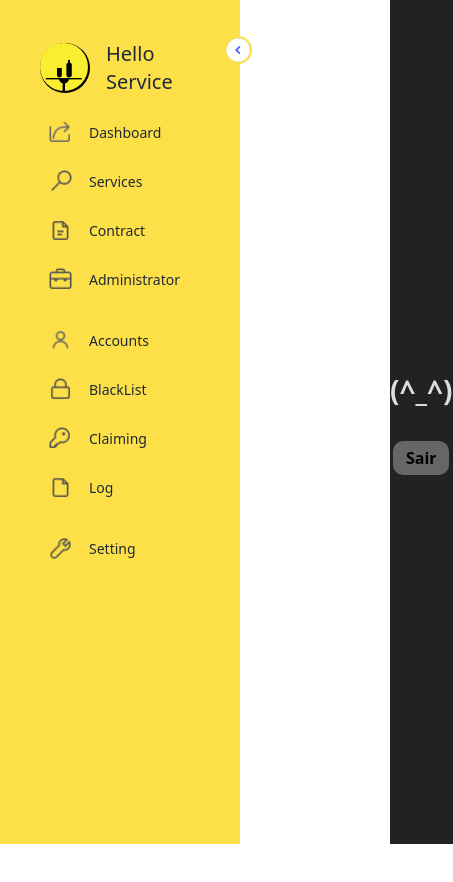
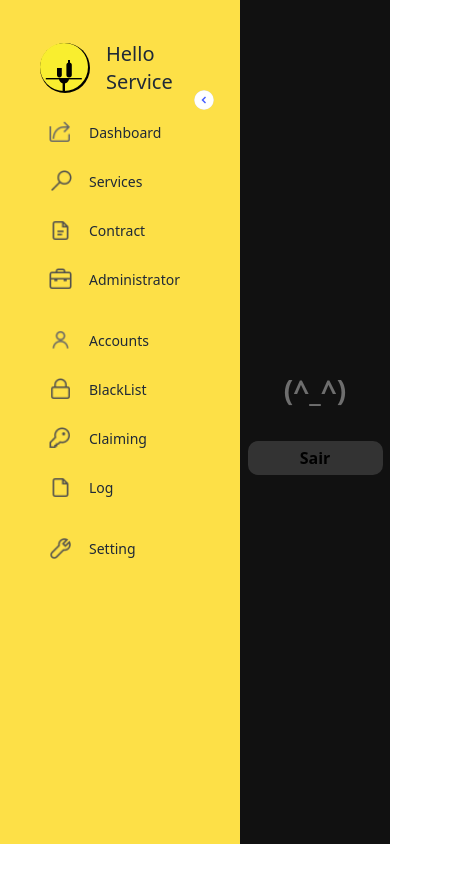
Before and after one commit to MathLevi20/Admin-Hello-Service, a Next.js app: page /Settings in a window 390 px wide. Shown: the top 882 px of the page, 453 px wide, since content can reach past the window. Built offline with nearby package versions, Linux system fonts and the light colour scheme.

Commit message:
deploy: test scroll on mobile

```diff
--- a/src/components/navbar/index.tsx
+++ b/src/components/navbar/index.tsx
@@ -12,6 +12,7 @@ import { SlSettings } from "react-icons/sl";
 import Link from "next/link";
 import Image from "next/image";
 import { useMediaQuery } from "react-responsive";
+import "src/page/globals.css"; // Importe o arquivo CSS personalizado
 
 const Sidebar = () => {
   const [open, setOpen] = useState(true);
@@ -72,30 +73,35 @@ const Sidebar = () => {
   ];
 
   return (
-    <div className="">
+    <div className="   ">
       <div
-        className={`w-screen inset-0 bg-black/50 ${
-          open ? "block" : "hidden"
-        } md:hidden`}
+        className={`fixed inset-0 bg-black/50 ${open ? "block" : "hidden"} `}
         onClick={toggleSidebar}
       ></div>
 
       <div
-        className={`fixed bg-yellow-300 h-full p-10 transition-transform  max-h-screen min-h-screen duration-400  transform ${
-          open ? "translate-x-0 w-60" : "w-10 md:w-20 -translate-x-full "
-        } ${
+        className={`fixed bg-yellow-300  h-full p-10 transition-transform  max-h-screen min-h-screen duration-400  transform ${
+          open
+            ? "translate-x-0 w-60 absolute"
+            : "w-10 md:w-20 -translate-x-full "
+        } overflow-x-hidden scrollable-container   overflow-auto scrollbar-thin scrollbar-thumb-transparent scrollbar-track-transparent${
           isTabletMid && !open ? "hidden" : ""
         }  md:translate-x-0 md:static  md:p-4 relative `}
       >
+        {" "}
+        <div className="relative">
           <Image
             alt="control"
             src="/control.png"
             className={`absolute cursor-pointer  rounded-full
-       -right-3 top-9 w-7 border-2 border-yellow-300 ${!open && "rotate-180"} `}
+       -right-4 top-12 w-6 border-2 border-yellow-300 ${
+         !open && "rotate-180 "
+       } `}
             width={50}
             height={50}
             onClick={() => setOpen(!open)}
           />
+        </div>
         <div className="flex gap-x-4 items-center">
           <Image
             alt="logo"
@@ -114,7 +120,6 @@ const Sidebar = () => {
             Hello Service
           </h1>
         </div>
-
         <ul className="pt-2">
           {Menus.map((menu) => (
             <div key={menu.title}>
@@ -139,7 +144,6 @@ const Sidebar = () => {
             </div>
           ))}
         </ul>
-
         <motion.div
           onClick={toggleSidebar}
           animate={
--- a/src/page/globals.css
+++ b/src/page/globals.css
@@ -2,7 +2,55 @@
 @tailwind components;
 @tailwind utilities;
 @layer base {
-    html {
-        -webkit-tap-highlight-color: transparent;
-    }
+  html {
+    -webkit-tap-highlight-color: transparent;
+  }
+  /* Hide scrollbar for Chrome, Safari and Opera */
+  .no-scrollbar1::-webkit-scrollbar {
+    display: none;
+  }
+
+  /* Hide scrollbar for IE, Edge and Firefox */
+  .no-scrollbar {
+    -ms-overflow-style: none; /* IE and Edge */
+    scrollbar-width: none; /* Firefox */
+  }
+  .scrollable-container {
+    overflow-y: hidden; /* Oculta a rolagem vertical */
+    overflow-x: auto; /* Habilita a rolagem horizontal */
+    scrollbar-width: thin; /* Largura da barra de rolagem */
+    scrollbar-color: transparent transparent; /* Cor da barra e do fundo */
+  }
+
+  /* Estilizando a barra de rolagem */
+  .scrollable-container::-webkit-scrollbar {
+    width: 8px; /* Largura da barra de rolagem */
+  }
+
+  .scrollable-container::-webkit-scrollbar-track {
+    background-color: transparent; /* Cor do fundo da barra de rolagem */
+  }
+
+  .scrollable-container::-webkit-scrollbar-thumb {
+    background-color: rgba(0, 0, 0, 0.2); /* Cor da barra de rolagem */
+    border-radius: 4px; /* Raio da borda da barra de rolagem */
+  }
+
+  .scrollable-container::-webkit-scrollbar-thumb:hover {
+    background-color: rgba(
+      0,
+      0,
+      0,
+      0.4
+    ); /* Cor da barra de rolagem quando o mouse está sobre ela */
+  }
+  .scrollbar-overlay {
+    position: absolute;
+    top: 0;
+    right: 0;
+    bottom: 0;
+    width: 8px; /* Largura da barra de rolagem */
+    background-color: rgba(0, 0, 0, 0.5); /* Cor da barra de rolagem */
+    z-index: 10; /* Posiciona a barra de rolagem acima dos itens */
+  }
 }
```
Also changed, not shown: tailwind.config.js (line endings or trailing spaces). Lines whose indentation alone changed are shown as unchanged.
